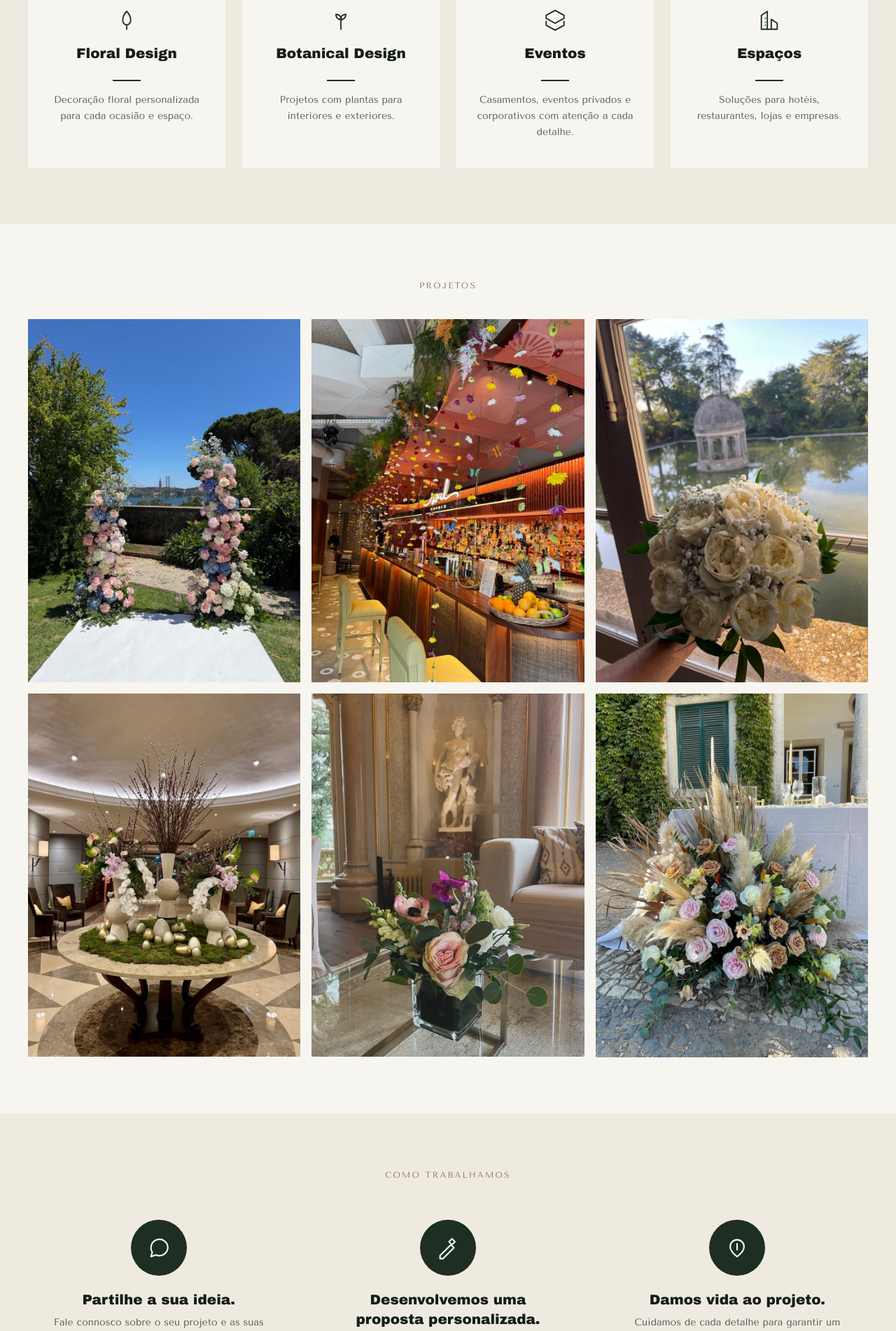
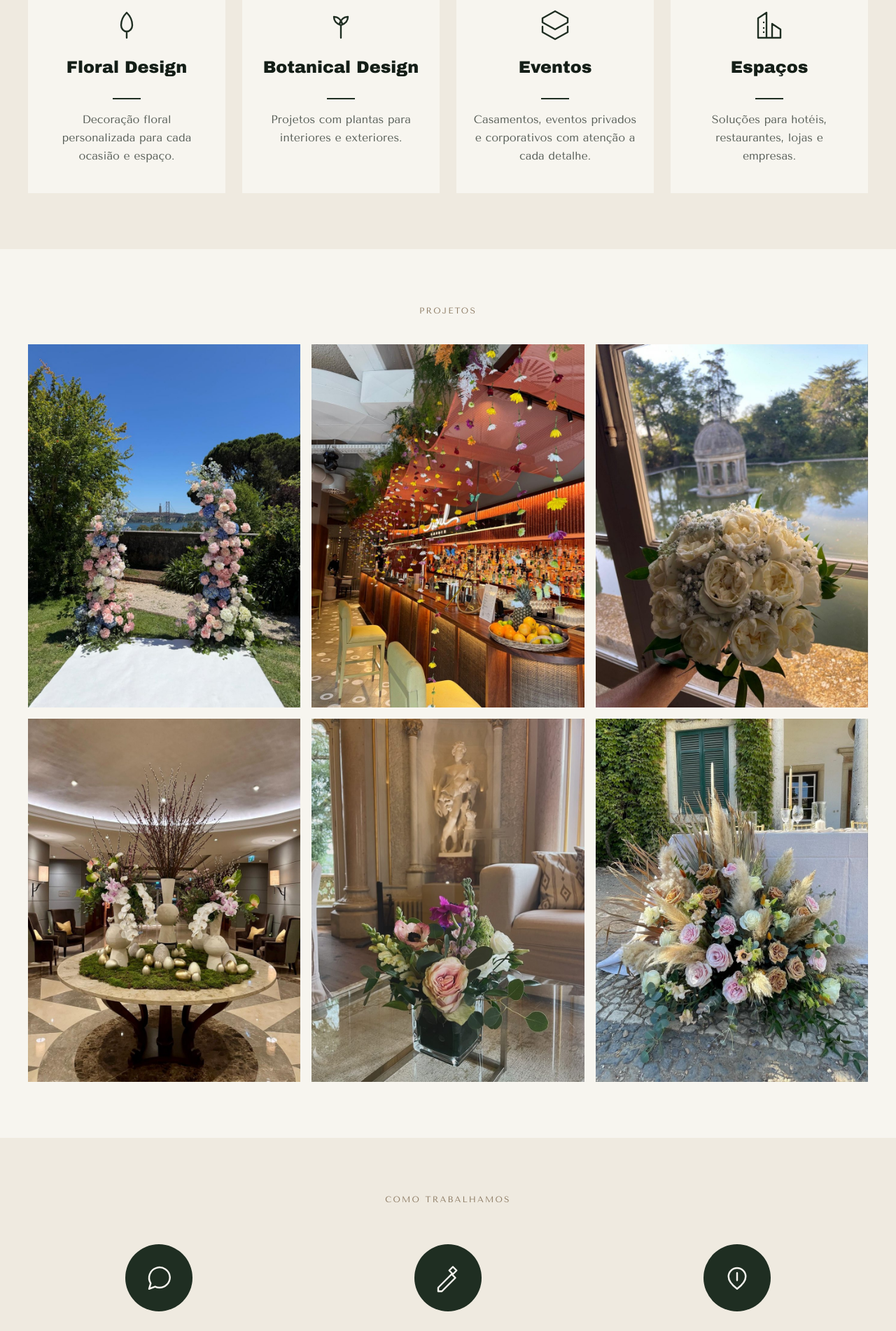
Before and after one commit to andre-torrao/ln-flowers, a Next.js app: page / in a window 1280 px wide. Shown: the part 1680-3582 px from the top of the page at 70% size. Built offline with nearby package versions, Linux system fonts and the light colour scheme.

Commit message:
Add files via upload

```diff
--- a/components/Process.jsx
+++ b/components/Process.jsx
@@ -29,13 +29,13 @@ export default function Process() {
         <div className="grid md:grid-cols-3 gap-10 relative">
           {steps.map((s, i) => (
             <div key={s.n} className="text-center flex flex-col items-center px-4">
-              <div className="w-20 h-20 rounded-full bg-forest text-cream flex items-center justify-center mb-5">
-                <svg width="34" height="34" viewBox="0 0 24 24" fill="none" stroke="currentColor" strokeWidth="1.5" strokeLinecap="round" strokeLinejoin="round">
+              <div className="w-24 h-24 rounded-full bg-forest text-cream flex items-center justify-center mb-6">
+                <svg width="42" height="42" viewBox="0 0 24 24" fill="none" stroke="currentColor" strokeWidth="1.4" strokeLinecap="round" strokeLinejoin="round">
                   {s.icon}
                 </svg>
               </div>
-              <h3 className="font-serif text-xl mb-2 max-w-xs">{s.title}</h3>
-              <p className="text-sm text-forest-dark/70 max-w-xs leading-relaxed">
+              <h3 className="font-serif text-2xl mb-3 max-w-sm">{s.title}</h3>
+              <p className="text-base text-forest-dark/70 max-w-sm leading-relaxed">
                 {s.desc}
               </p>
             </div>
--- a/components/Services.jsx
+++ b/components/Services.jsx
@@ -43,21 +43,21 @@ export default function Services() {
               className="bg-cream px-6 py-10 text-center flex flex-col items-center hover:-translate-y-1 transition-transform"
             >
               <svg
-                width="34"
-                height="34"
+                width="48"
+                height="48"
                 viewBox="0 0 24 24"
                 fill="none"
                 stroke="currentColor"
-                strokeWidth="1.3"
+                strokeWidth="1.2"
                 strokeLinecap="round"
                 strokeLinejoin="round"
-                className="text-forest mb-4"
+                className="text-forest mb-5"
               >
                 {s.icon}
               </svg>
-              <h3 className="font-serif text-xl mb-2">{s.title}</h3>
+              <h3 className="font-serif text-2xl mb-3">{s.title}</h3>
               <div className="divider" />
-              <p className="text-sm text-forest-dark/70 leading-relaxed">
+              <p className="text-base text-forest-dark/70 leading-relaxed">
                 {s.desc}
               </p>
             </div>
```
